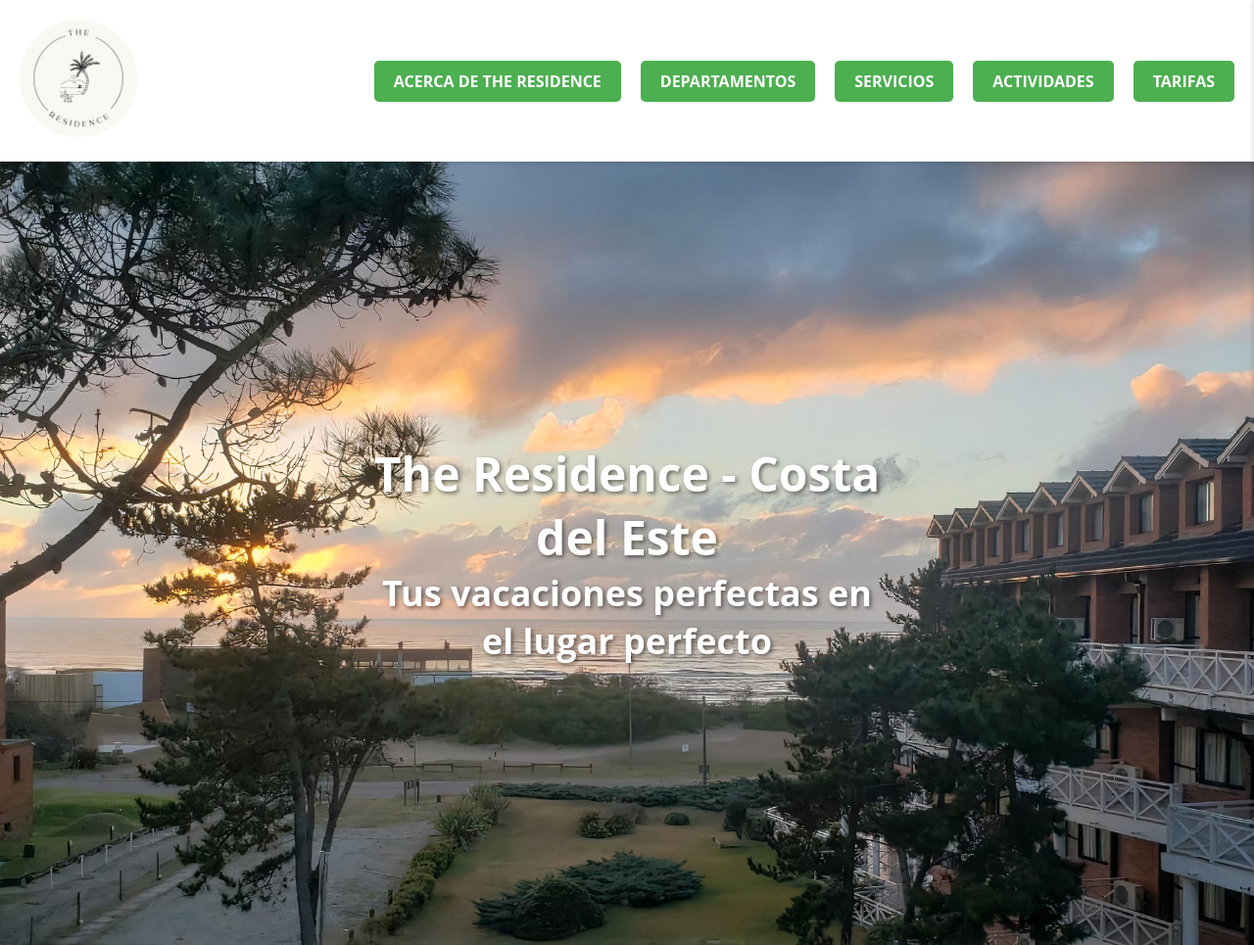
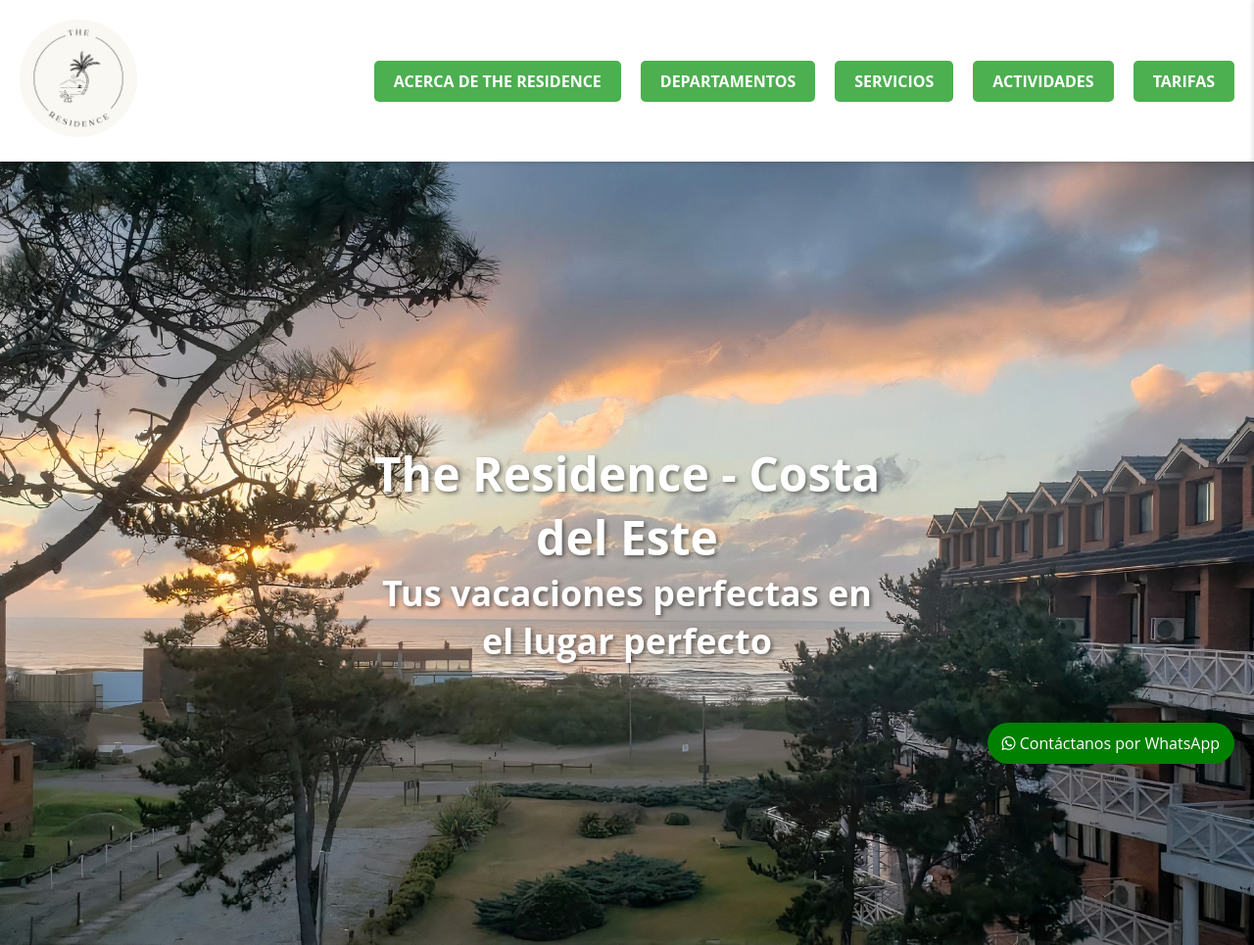
Before and after one commit to Andres-Villante/the_residence, a plain HTML site: page index.html in a window 1280 px wide. Shown: the top 965 px of the page at 98% size. Drawn offline with Linux system fonts and the light colour scheme; files whose address does not match are found by name.

Commit message:
Agregado de icono whatsapp a todas las pages

```diff
--- a/index.html
+++ b/index.html
@@ -43,6 +43,15 @@
     </header>
 
     <main>
+
+        <!-- Botón de WhatsApp fijo -->
+        <div class="whatsapp-btn">
+            <a href="https://api.whatsapp.com/send?phone=541166425883&text=¡Hola! Estoy interesado en obtener más información sobre The Residence." target="_blank">
+                <i class="fab fa-whatsapp"></i>
+                Contáctanos por WhatsApp
+            </a>
+        </div>
+
         <div class="fondo-principal">
             <img src="./img/index/fondo.jpg" alt="Imagen principal">
             <div class="texto-fondo-principal">
--- /dev/null
+++ b/scss/components/whatsapp.scss
@@ -0,0 +1,23 @@
+@import "../base";
+
+// Icono WhatsApp
+
+/* Estilos del botón de WhatsApp fijo */
+.whatsapp-btn {
+    position: fixed;
+    bottom: 20px;
+    right: 20px;
+    background-color: green;
+    color: white;
+    padding: 10px 15px;
+    border-radius: 30px;
+    text-align: center;
+    z-index: 999;
+
+}
+
+.whatsapp-btn a {
+    display: block;
+    color: white;
+    text-decoration: none;
+}
--- a/scss/main.scss
+++ b/scss/main.scss
@@ -13,5 +13,7 @@
 @import './components/button.scss';
 @import './components/footer.scss';
 @import './components/header.scss';
+@import './components/whatsapp.scss';
 
+// Importacion la parte responsive de la pagina
 @import './responsive.scss';
```
Also changed, not shown: pages/acerca_del_complejo.html (+8 -0 lines), pages/actividades.html (+8 -0 lines), pages/departamentos.html (+8 -0 lines), pages/resultado.html (+9 -1 lines), pages/servicios.html (+9 -0 lines), pages/tarifas.html (+9 -0 lines), css/styles.css, 1 other file.
